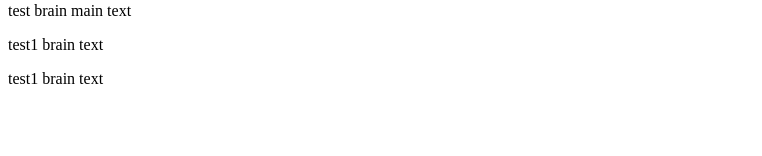
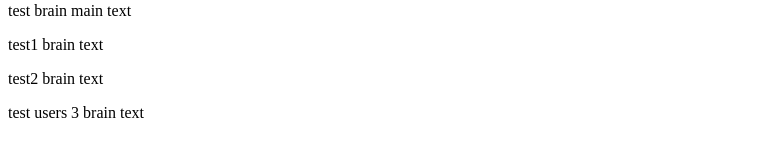
Before and after one commit to zipzm211klp/Practice, a plain HTML site: page index.html in a window 1280 px wide. Shown: the part 370-526 px from the top of the page, without its empty margins (0-762 px from the left). Drawn offline with Linux system fonts and the light colour scheme.

Commit message:
test users

```diff
--- a/index.html
+++ b/index.html
@@ -22,7 +22,8 @@
 
 <p> test brain main text</p>
 <p> test1 brain text</p>
-<p> test1 brain text</p>
+<p> test2 brain text</p>
+<p> test users 3 brain text</p>
 
 </body>
 </html>
```
